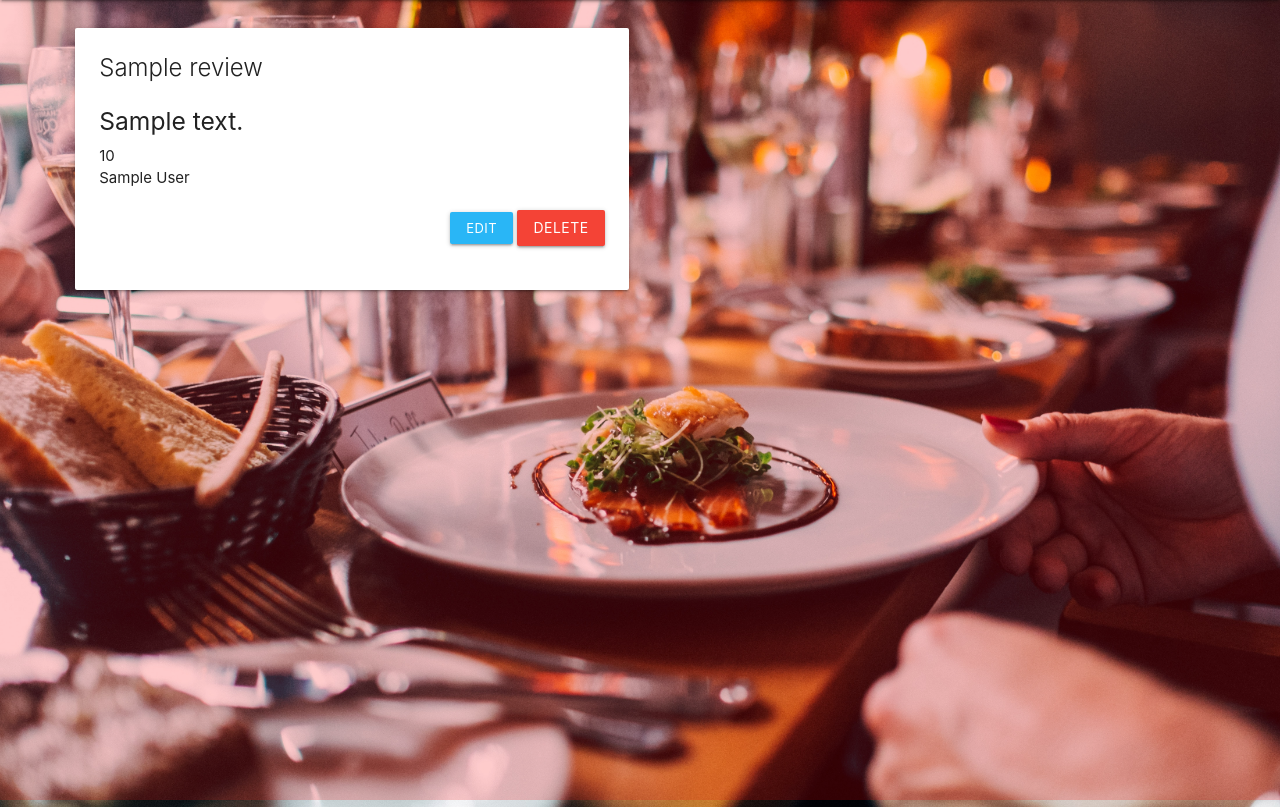
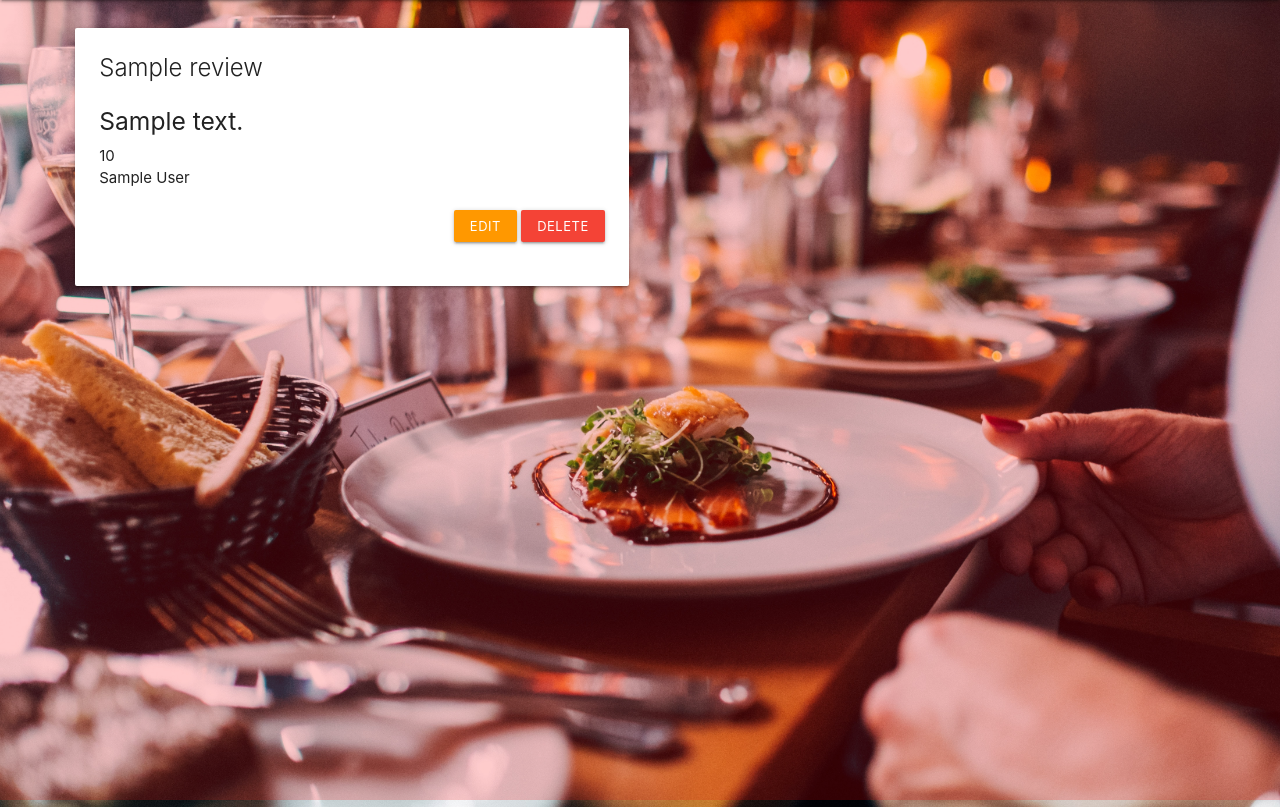
Before and after one commit to matteofiorini92/restaurants-reviews, a Flask app: template templates/my_reviews.html in a window 1280 px wide. Shown: the part 64-871 px from the top of the page. Run offline with Flask 2, Linux system fonts and the light colour scheme; the template is opened without the code that fills it: most values are stand-ins (such as "Sample title", 1, 10 or a date in 2020); some libraries are stand-ins or nearby versions.

Commit message:
fix: fixed but for star_score in edit_review page

```diff
--- a/templates/edit_review.html
+++ b/templates/edit_review.html
@@ -29,7 +29,7 @@
                 {% for i in range(1, review.star_score|int + 1) %}
                 <i id="star-{{ i }}" class="fas fa-star fa-2x star-rating golden-star"></i>
                 {% endfor %}
-                {% for i in range(review.star_score|int, 5) %}
+                {% for i in range(review.star_score|int + 1, 6) %}
                 <i id="star-{{ i }}" class="fas fa-star fa-2x star-rating greyed-out"></i>
                 {% endfor %}
             </div>
--- a/templates/my_reviews.html
+++ b/templates/my_reviews.html
@@ -18,9 +18,9 @@
                     <div class="col s12">
                         <span class="float-right">
                             <a href="{{ url_for('edit_review', review_id=review.review._id) }}"
-                                class="btn-small light-blue lighten-1">Edit</a>
+                                class="btn-small orange">Edit</a>
                             <!-- Modal Trigger -->
-                            <a class="waves-effect waves-light btn modal-trigger red"
+                            <a class="waves-effect waves-light btn-small modal-trigger red"
                                 href="#delete_modal_{{ review.review._id }}">Delete</a>
 
                             <!-- Modal Structure -->
```
Also changed, not shown: templates/get_restaurants.html (+8 -2 lines), static/css/img/table2.jpg (deleted).
